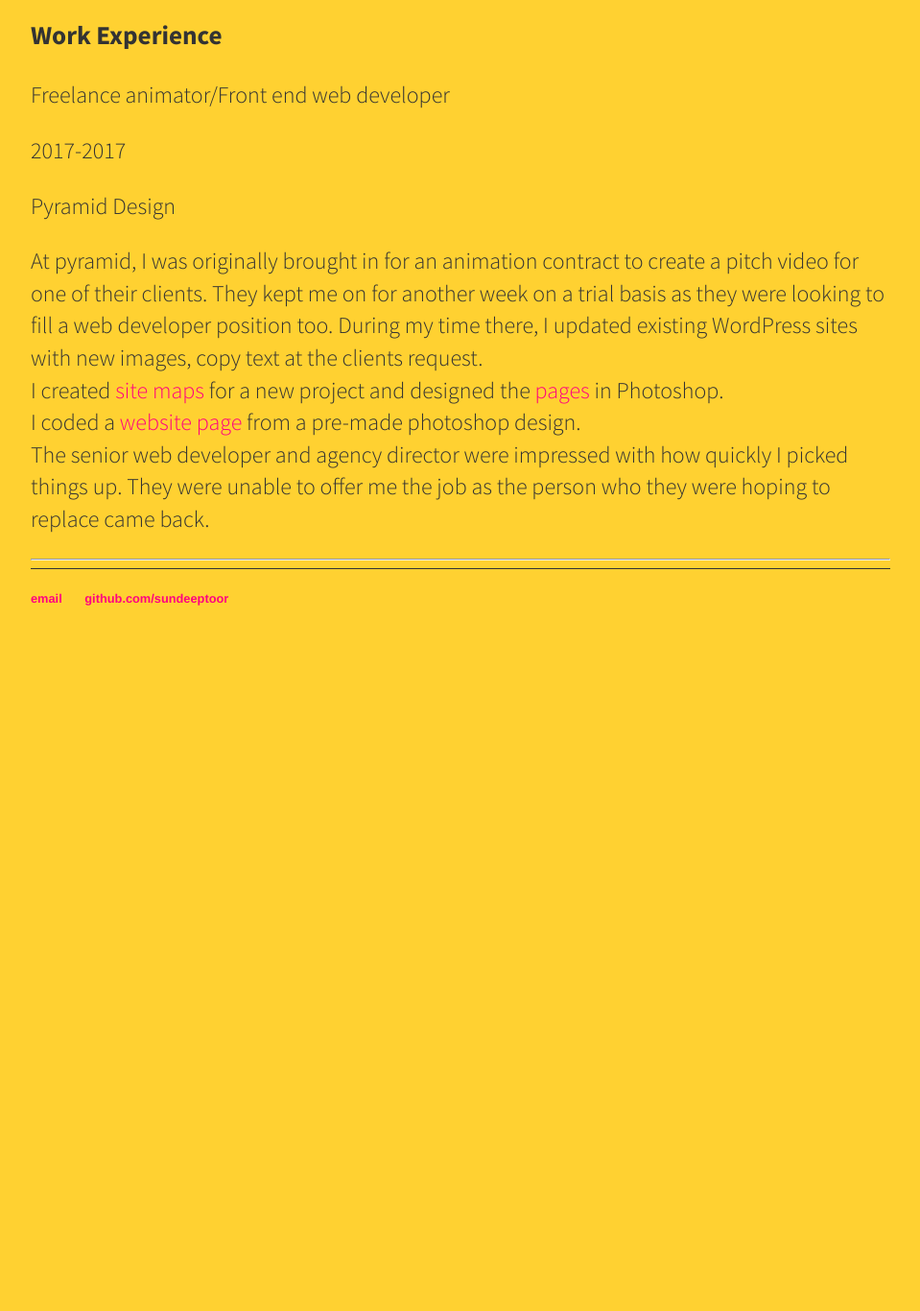
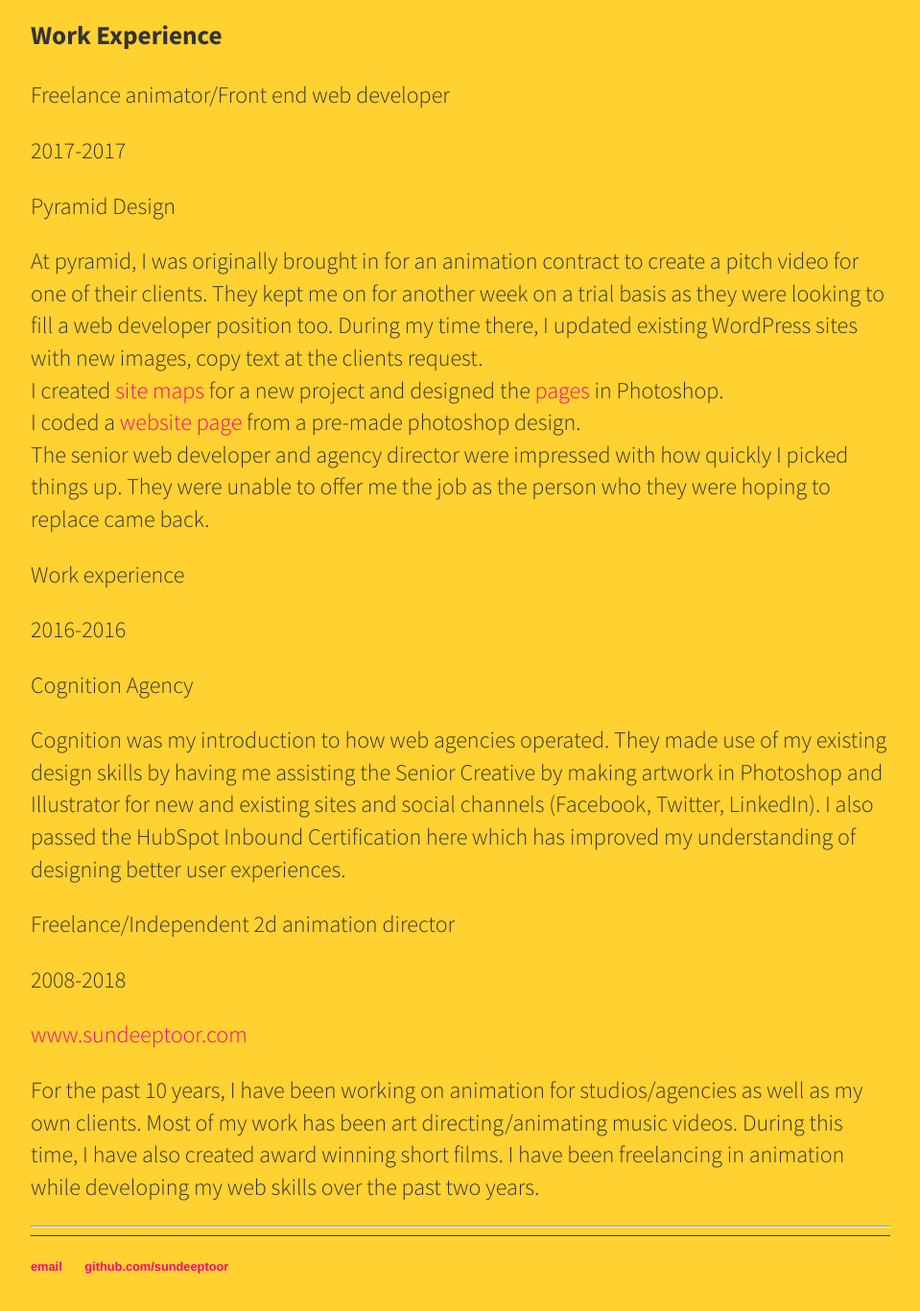
Before and after one commit to SundeepToor/sundeeptoor.github.io, a Jekyll site: the page built from cv/index.html, in a window 1280 px wide and 1400 px high, scrolled down 649 px. Shown: the top 1366 px of the window at 96% size, without its empty margins (160-1119 px from the left). Built offline with Jekyll 4.4.1, drawn with Linux system fonts in a browser that asks for light colours; before the commit the page ends 1353 px from its top, so only the background shows below that.

Commit message:
Update index.html

```diff
--- a/cv/index.html
+++ b/cv/index.html
@@ -25,5 +25,16 @@ I coded a <a href="http://www.prolificpolymath.com/pyramid/getronics/getronics.h
 
 The senior web developer and agency director were impressed with how quickly I picked things up. They were unable to offer me the job as the person who they were hoping to replace came back.</p>
 
+<p class="job-title">Work experience</p>
+<p class="date">2016-2016</p>
+<p class="place">Cognition Agency</p>
+<p>Cognition was my introduction to how web agencies operated. They made use of my existing design skills by having me assisting the Senior Creative by making artwork in Photoshop and Illustrator for new and existing sites and social channels (Facebook, Twitter, LinkedIn). I also passed the HubSpot Inbound Certification here which has improved my understanding of designing better user experiences.
+</p>
+
+<p class="job-title">Freelance/Independent 2d animation director</p>
+<p class="date">2008-2018</p>
+<p class="place"><a href="">www.sundeeptoor.com</a></p>
+<p>For the past 10 years, I have been working on animation for studios/agencies as well as my own clients. Most of my work has been art directing/animating music videos. During this time, I have also created award winning short films. I have been freelancing in animation while developing my web skills over the past two years.
+</p>
 <hr>
 </div>
```
